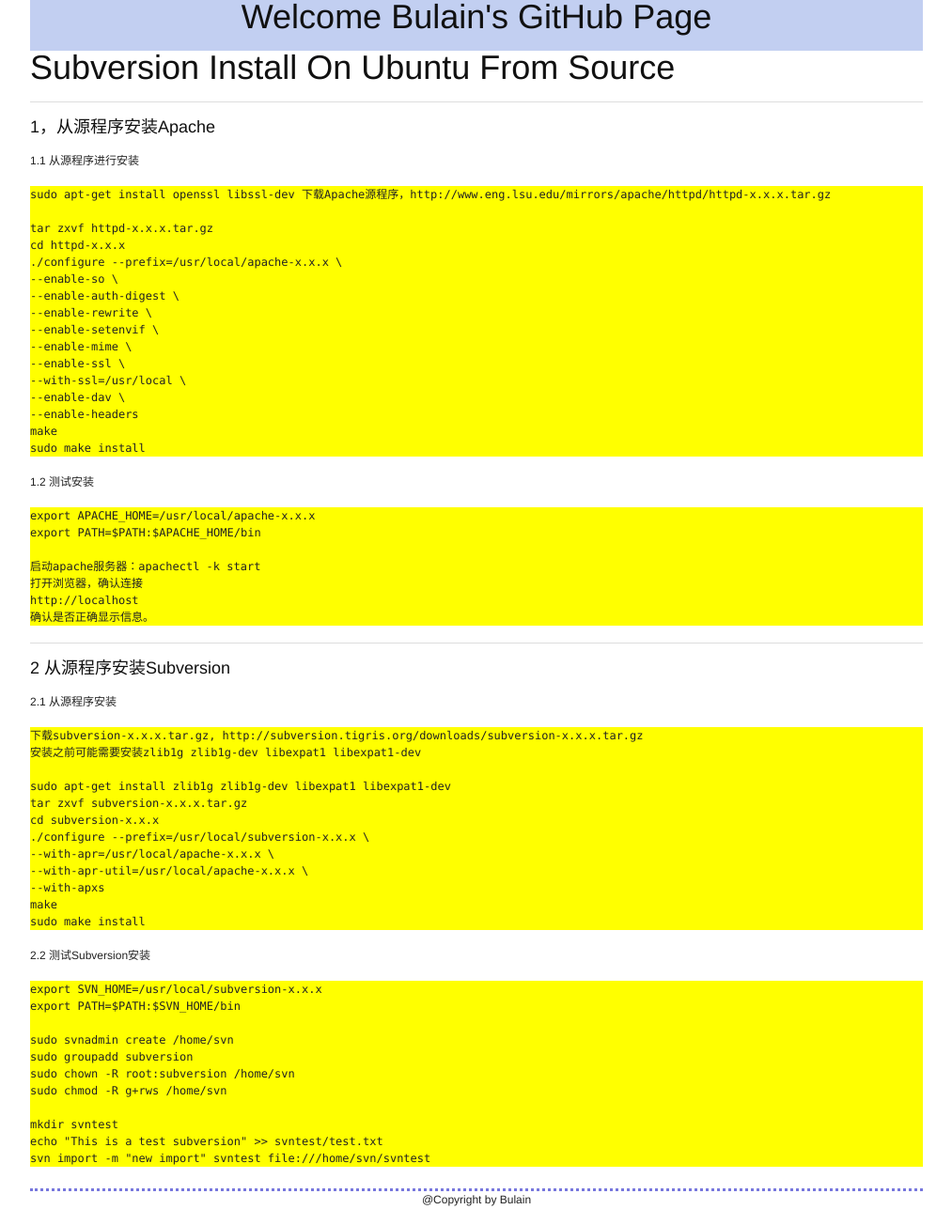
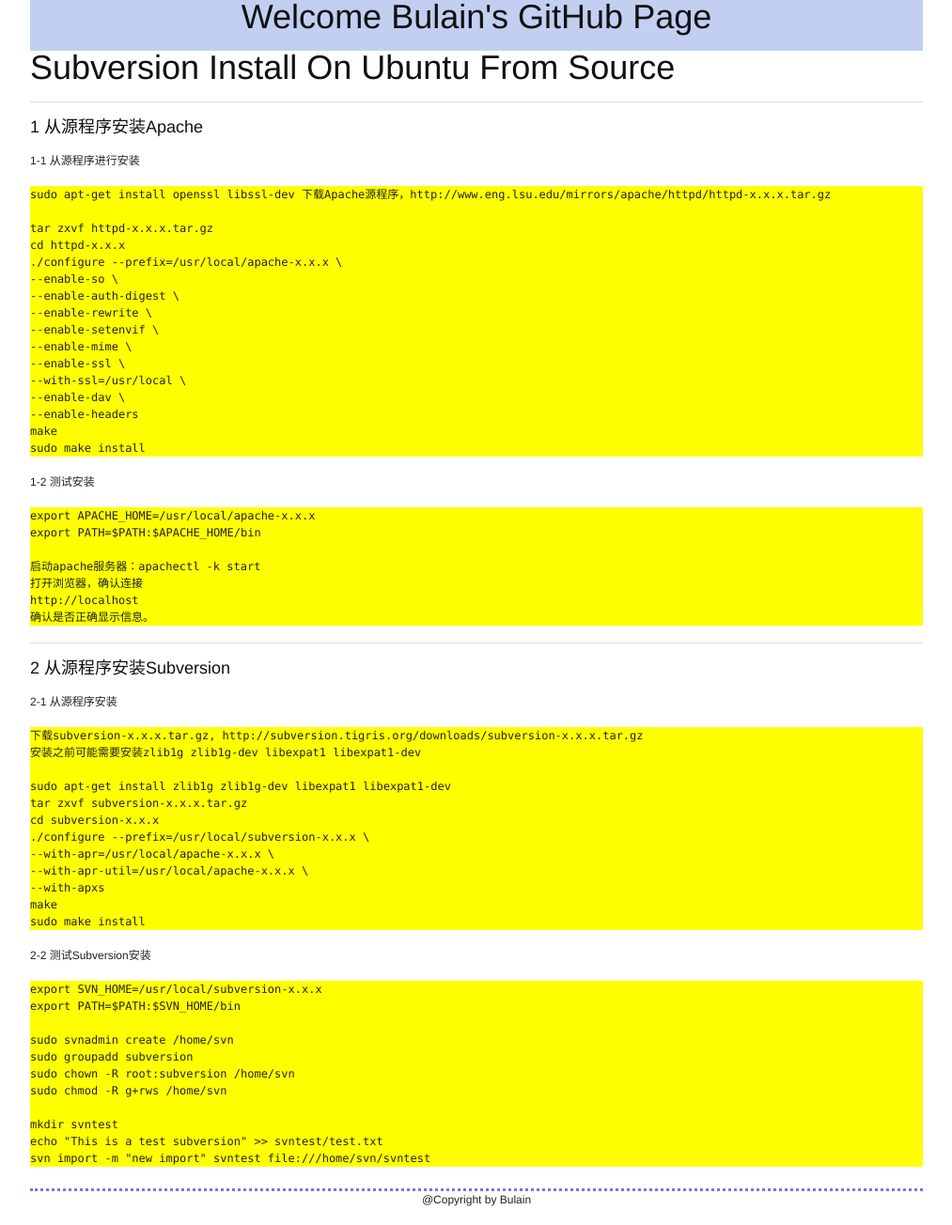
Before and after one commit to bulain/bulain.github.com, a Jekyll site: the page built from _posts/2010-04-22-subversion-install-on-ubuntu-from-source.md, in a window 1280 px wide. Shown: the whole page at 94% size, without its empty margins (133-1146 px from the left). Built offline with Jekyll 4.4.1, drawn with Linux system fonts in a browser that asks for light colours.

Commit message:
fix bug on github

```diff
--- a/_posts/2010-04-22-subversion-install-on-ubuntu-from-source.md
+++ b/_posts/2010-04-22-subversion-install-on-ubuntu-from-source.md
@@ -8,8 +8,8 @@
 #Subversion Install On Ubuntu From Source
 
 ___
-###1，从源程序安装Apache
-1.1 从源程序进行安装
+###1 从源程序安装Apache
+1-1 从源程序进行安装
 
     sudo apt-get install openssl libssl-dev
 下载Apache源程序，http://www.eng.lsu.edu/mirrors/apache/httpd/httpd-x.x.x.tar.gz
@@ -29,7 +29,7 @@
     make
     sudo make install
 
-1.2 测试安装
+1-2 测试安装
 
     export APACHE_HOME=/usr/local/apache-x.x.x
     export PATH=$PATH:$APACHE_HOME/bin
@@ -41,7 +41,7 @@
 
 ___
 ###2 从源程序安装Subversion
-2.1 从源程序安装
+2-1 从源程序安装
 
     下载subversion-x.x.x.tar.gz, http://subversion.tigris.org/downloads/subversion-x.x.x.tar.gz
     安装之前可能需要安装zlib1g zlib1g-dev libexpat1 libexpat1-dev
@@ -56,7 +56,7 @@
     make
     sudo make install
 
-2.2 测试Subversion安装
+2-2 测试Subversion安装
 
     export SVN_HOME=/usr/local/subversion-x.x.x
     export PATH=$PATH:$SVN_HOME/bin
```
Also changed, not shown: _posts/2010-04-20-vim-for-rails-on-ubuntu.md (+1 -1 lines), _posts/2010-04-21-subversion-install-on-ubuntu.md (+21 -21 lines).
